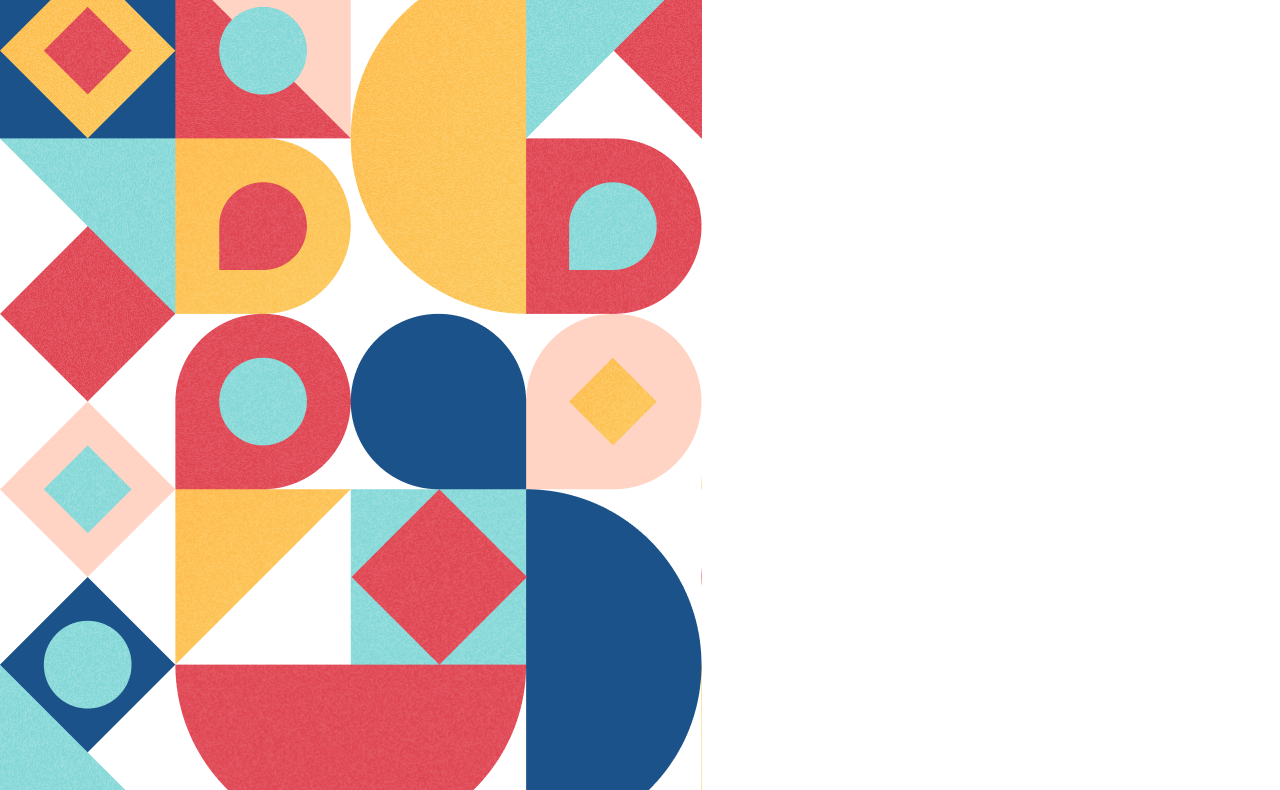
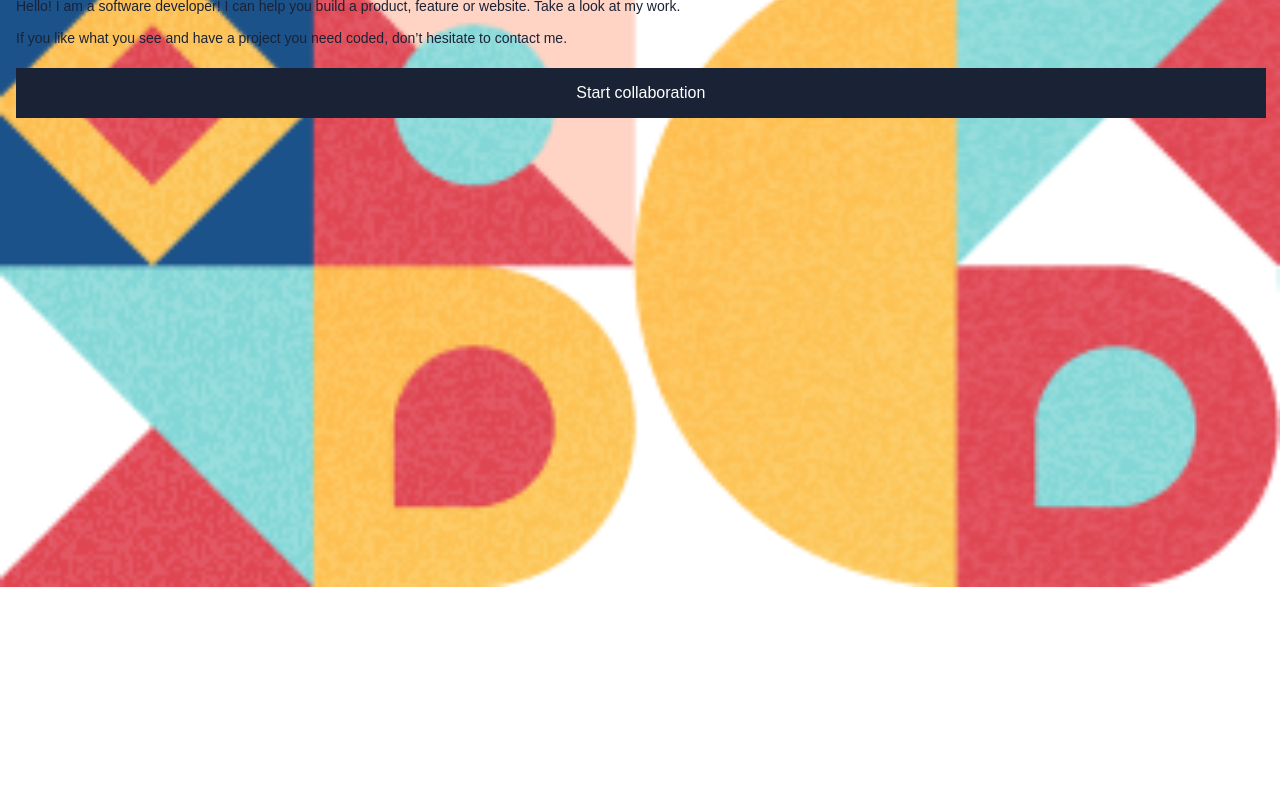
Before and after one commit to Zilola-Nazarova/popup-test, a plain HTML site: page index.html in a window 1280 px wide. Shown: the part 173-963 px from the top of the page. After the commit the page ends 800 px from the top, so only its background shows below. Drawn offline with Linux system fonts and the light colour scheme.

Commit message:
Style the navbar and headline section

```diff
--- a/styles.css
+++ b/styles.css
@@ -4,7 +4,23 @@
   box-sizing: border-box;
 }
 
+body {
+  margin: 0 auto;
+}
+
+nav {
+  height: 74px;
+  background-image: url(./images/image_geometry_1.png);
+  background-repeat: no-repeat;
+}
+
+nav > a {
+  float: right;
+  margin: 19px 14px;
+}
+
 ul.navigation {
+  display: none;
   list-style: none;
   text-decoration: none;
 }
@@ -16,3 +32,65 @@ ul.navigation li {
 ul.navigation a {
   text-decoration: none;
 }
+
+#headline {
+  margin-top: 1.875rem;
+  margin-bottom: 2.5rem;
+  background-image: url(./images/image_geometry_2.png);
+  background-repeat: no-repeat;
+  background-position: bottom;
+  background-size: 100%;
+}
+
+.text-block {
+  margin: 0 0.9rem 0 1rem;
+  min-height: calc(100vh - 9rem);
+  padding-bottom: 10rem;
+  display: flex;
+  flex-direction: column;
+  justify-content: flex-start;
+}
+
+#headline .headline-decoration {
+  display: none;
+}
+
+h1.playfair {
+  line-height: 3.125rem;
+  font-size: 3.125rem;
+  font-weight: 400;
+  margin-bottom: 1.063rem;
+}
+
+#headline p.poppins {
+  font-size: 0.875rem;
+  font-weight: 400;
+}
+
+button.collaboration {
+  display: block;
+  height: 3.125rem;
+  margin-top: 1.375rem;
+  margin-bottom: 2rem;
+  border: none;
+  background-color: #1a2236;
+  font-size: 1rem;
+  font-weight: 500;
+  transition: all 0.3s ease;
+}
+
+.poppins {
+  font-family: 'Poppins', sans-serif;
+}
+
+.playfair {
+  font-family: 'Playfair Display', serif;
+}
+
+.dark-blue {
+  color: #1a2236;
+}
+
+.white {
+  color: white;
+}
```
